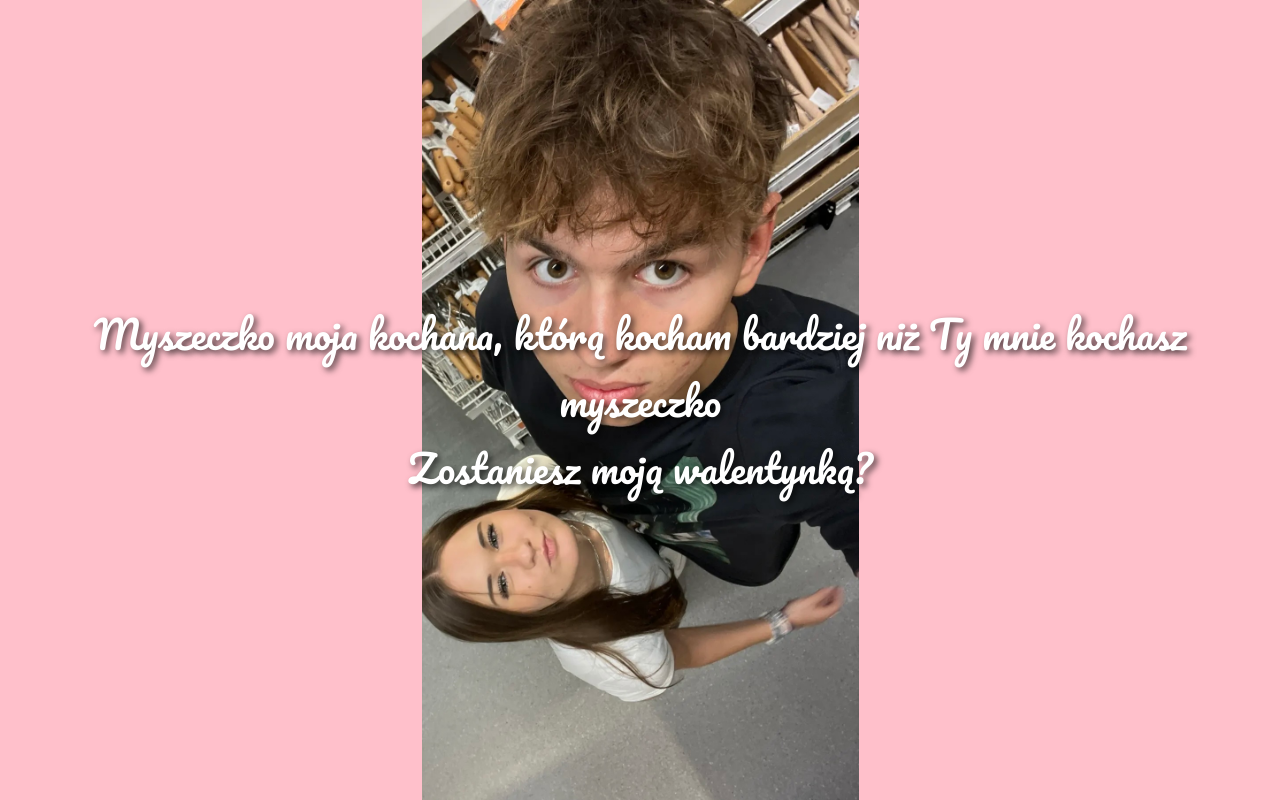
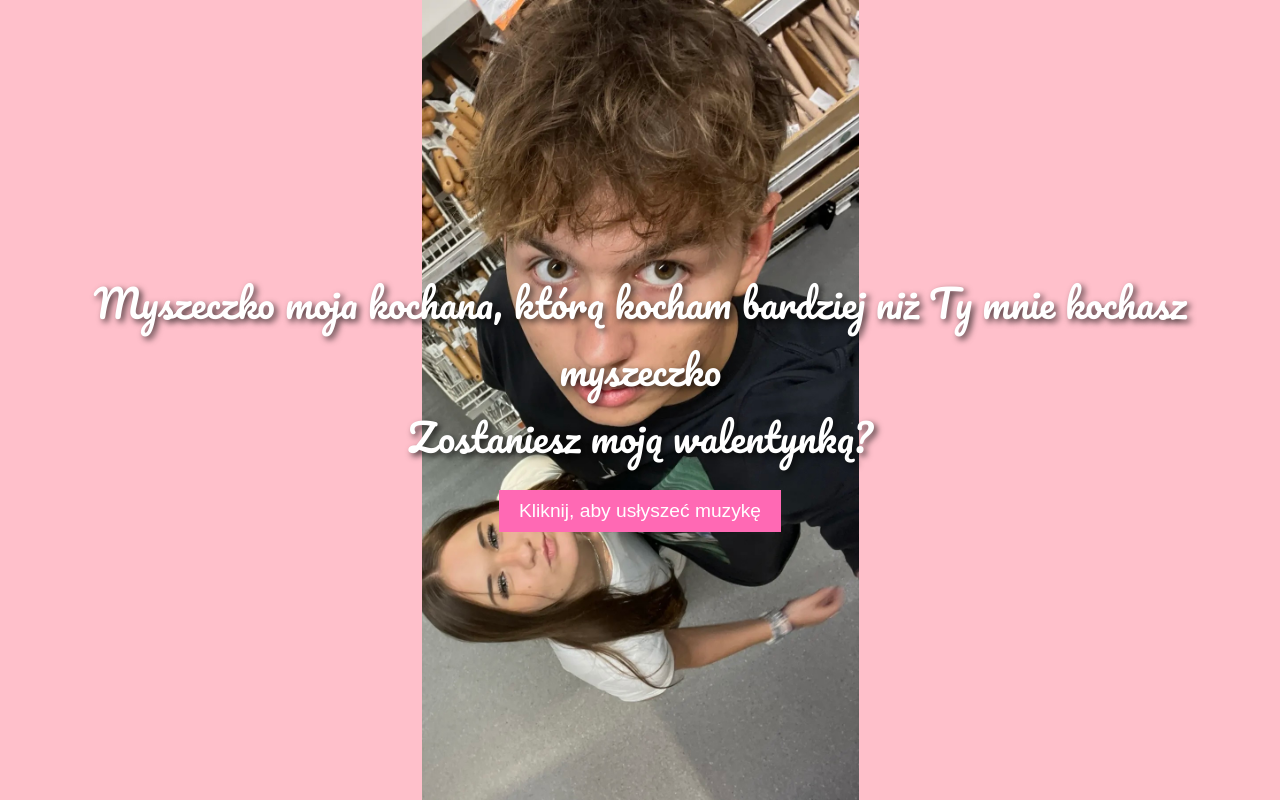
Before and after one commit to Tymek2005/Walentynka, a plain HTML site: page index.html in a window 1280 px wide. Drawn offline with Linux system fonts and the light colour scheme.

Commit message:
Update index.html

```diff
--- a/index.html
+++ b/index.html
@@ -37,16 +37,36 @@
         audio {
             display: none;
         }
+        button {
+            padding: 10px 20px;
+            font-size: 1.5vw;
+            background-color: #FF69B4;
+            border: none;
+            color: white;
+            cursor: pointer;
+            margin-top: 20px;
+        }
+        button:hover {
+            background-color: #FF1493;
+        }
     </style>
 </head>
 <body>
     <div class="text-container">
         <h1>Myszeczko moja kochana, którą kocham bardziej niż Ty mnie kochasz myszeczko</h1>
         <h2>Zostaniesz moją walentynką?</h2>
-        <audio autoplay loop>
+        <audio id="music" loop>
             <source src="muzyka.mp3" type="audio/mpeg">
             Twoja przeglądarka nie obsługuje odtwarzacza audio.
         </audio>
+        <button onclick="playMusic()">Kliknij, aby usłyszeć muzykę</button>
     </div>
+
+    <script>
+        function playMusic() {
+            var audio = document.getElementById('music');
+            audio.play();
+        }
+    </script>
 </body>
 </html>
```
